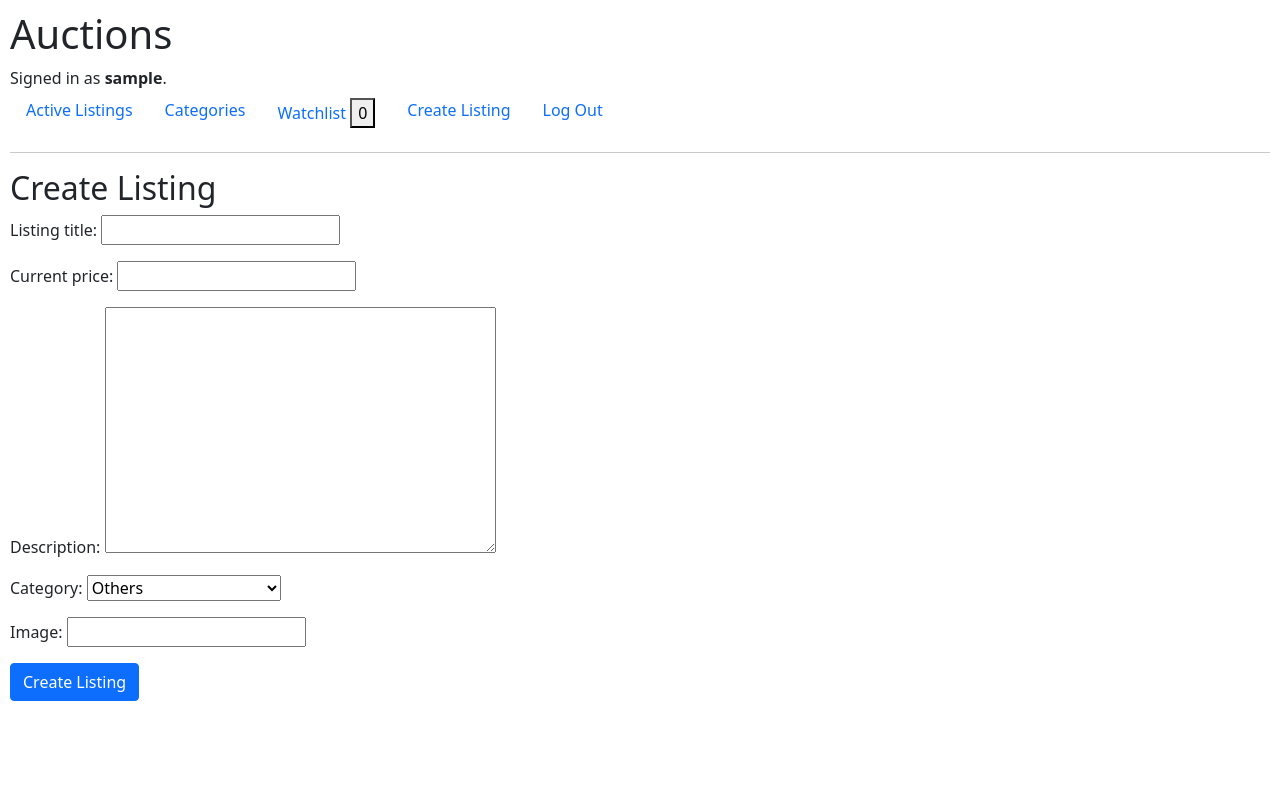
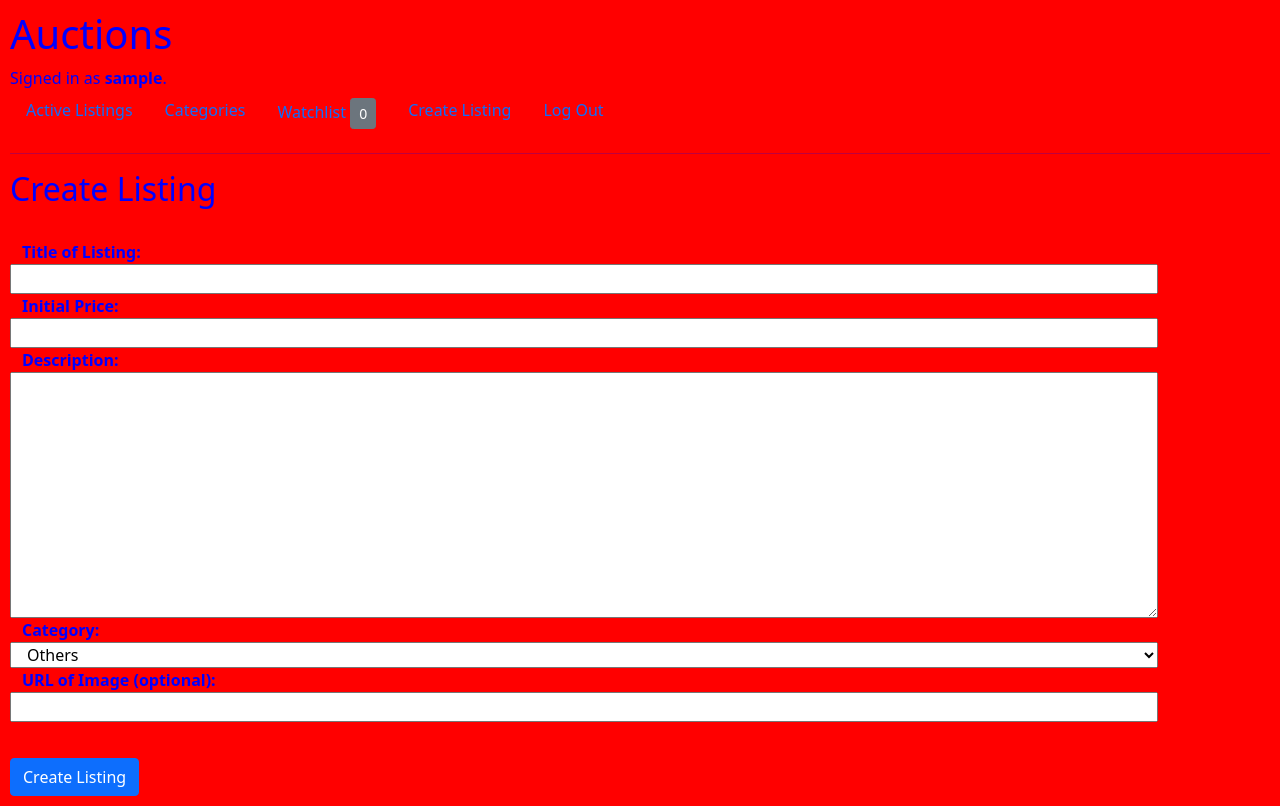
Before and after one commit to minprog-platforms/project-commerce-django-evapots, a Django app: page /create in a window 1280 px wide. Before the commit the page ends 701 px from the top, so only its background shows below. Run offline with Django 3.2, Linux system fonts and the light colour scheme; the visitor is signed in with stand-in values (Sample User, id 1); data that the repository does not hold is empty.

Commit message:
final website

```diff
--- a/auctions/static/auctions/styles.css
+++ b/auctions/static/auctions/styles.css
@@ -1,3 +1,5 @@
 body {
     padding: 10px;
+    background-color: red;
+    color: blue;
 }
--- a/auctions/templates/auctions/category.html
+++ b/auctions/templates/auctions/category.html
@@ -1,7 +1,9 @@
 {% extends "auctions/layout.html" %}
 
 {% block body %}
+<p>
     <h2>Categories</h2>
+</p>
 
     <ul>
     {% for category in categories %}
--- a/auctions/templates/auctions/category_index.html
+++ b/auctions/templates/auctions/category_index.html
@@ -7,7 +7,7 @@
     {% for listing in listings %}
         {% if listing.category == category %}
             <div id = "menu" onclick='location.href="{% url 'listing_page' listing=listing.listing_title %}";' class="container border p-2 m-2">
-                <div class="row">
+                <div id = "mainpage" class="row">
                     <div class="col">
                         <img src="{{ listing.image }}" alt="image" style="width: 300px; height: auto">
                     </div>
--- a/auctions/templates/auctions/create.html
+++ b/auctions/templates/auctions/create.html
@@ -1,11 +1,21 @@
 {% extends "auctions/layout.html" %}
 
 {% block body %}
+    <p>
     <h2>Create Listing</h2>
+    <p>
 
     <form action="{% url 'create' %}" method="POST" enctype="multipart/form-data">
         {% csrf_token %}
-        {{ form.as_p }}
+        <div class="container m-1 p-2">
+          {% for field in form  %}
+          <div class="row">
+              <b>{{ field.label_tag }}</b> {{ field }}
+            </div>
+          {% endfor %}
+          </div>
+        </div>
+        <br>
         <input type="submit" value="Create Listing" class="btn btn-primary">
       </form>
 {% endblock %}
--- a/auctions/templates/auctions/layout.html
+++ b/auctions/templates/auctions/layout.html
@@ -6,18 +6,33 @@
         <title>{% block title %}Auctions{% endblock %}</title>
         <link href="https://cdn.jsdelivr.net/npm/bootstrap@5.0.0-beta2/dist/css/bootstrap.min.css" rel="stylesheet" integrity="sha384-BmbxuPwQa2lc/FVzBcNJ7UAyJxM6wuqIj61tLrc4wSX0szH/Ev+nYRRuWlolflfl" crossorigin="anonymous">
         <link href="{% static 'auctions/styles.css' %}" rel="stylesheet">
+        <style>
+            .row:hover{
+                background-color:#312d2d48;
+                cursor: pointer;
+             }
+            h2{
+                display: inline-block;
+            }
+            #form2 {
+            position: relative;
+            bottom: 38px;
+            left: 80px;
+            }
+            </style>
+
     </head>
     <body>
         {% include 'auctions/messages.html' %}
-        <h1>Auctions</h1>
-        <div>
+        <h1 id = "header">Auctions</h1>
+        <div id = "header">
             {% if user.is_authenticated %}
                 Signed in as <strong>{{ user.username }}</strong>.
             {% else %}
                 Not signed in.
             {% endif %}
         </div>
-        <ul class="nav">
+        <ul id = "header" class="nav">
             <li class="nav-item">
                 <a class="nav-link" href="{% url 'index' %}">Active Listings</a>
             </li>
@@ -26,7 +41,8 @@
                     <a class="nav-link" href="{% url 'category' %}"> Categories </a>
                 </li>
                 <li class="nav-item">
-                    <a class="nav-link" href="{% url 'watchlist' %}">Watchlist <button type="button"> {{ tot_watchlist }} </button> </a>
+                    <a class="nav-link" href="{% url 'watchlist' %}">Watchlist
+                         <button class="btn btn-secondary btn-sm" type="button"> {{ tot_watchlist }} </button> </a>
                 </li>
                 <li class="nav-item">
                     <a class="nav-link" href="{% url 'create' %}">Create Listing</a>
--- a/auctions/urls.py
+++ b/auctions/urls.py
@@ -1,5 +1,4 @@
 from django.urls import path
-
 from . import views
 
 urlpatterns = [
--- a/auctions/views.py
+++ b/auctions/views.py
@@ -28,6 +28,11 @@ class ListingForm(ModelForm):
   class Meta:
     model = Listings
     fields = ['listing_title', 'current_price', 'description', 'category', 'image']
+    labels = {
+            'listing_title': 'Title of Listing',
+    'current_price': 'Initial Price',
+    'image': 'URL of Image (optional)'
+        }
 
 class BidForm(ModelForm):
   class Meta:
--- a/commerce/settings.py
+++ b/commerce/settings.py
@@ -131,3 +131,7 @@ USE_TZ = True
 # https://docs.djangoproject.com/en/3.0/howto/static-files/
 
 STATIC_URL = '/static/'
+
+# STATICFILES_DIRS = [
+#     os.path.join(BASE_DIR, 'auctions/static/auctions')
+# ]
```
Also changed, not shown: auctions/templates/auctions/index.html (+7 -5 lines), auctions/templates/auctions/listing_page.html (+33 -11 lines).
